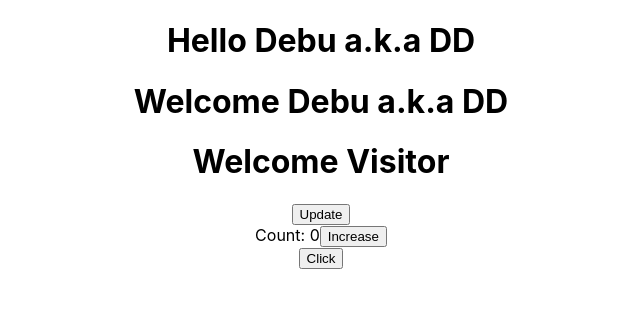
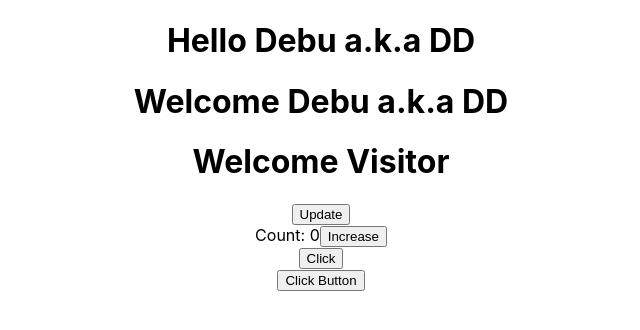
Before and after one commit to ddutta2/ReactJS-Learn-Project, a React (Create React App) app: page / in a window 1280 px wide. Shown: the top 330 px of the page, without its empty margins (319-959 px from the left). Built offline with nearby package versions, Linux system fonts and the light colour scheme.

Commit message:
class event handling added

```diff
--- a/src/App.js
+++ b/src/App.js
@@ -6,6 +6,7 @@
 import Message from './components/Message';
 import Counter from './components/Counter';
 import FunctionClick from './components/FunctionClick';
+import ClassClick from './components/ClassClick';
 
 function App() {
   return (
@@ -15,6 +16,7 @@
       <Message/>
       <Counter addValue="1"/>
       <FunctionClick/>
+      <ClassClick/>
     </div>
   );
 }
--- /dev/null
+++ b/src/components/ClassClick.js
@@ -0,0 +1,16 @@
+import React, { Component } from 'react'
+
+export class ClassClick extends Component {
+    clickHandler(){
+        console.log("Button clicked from class component");
+    }
+    render() {
+        return (
+            <div>
+                <button onClick={this.clickHandler}>Click Button</button>
+            </div>
+        )
+    }
+}
+
+export default ClassClick
```
